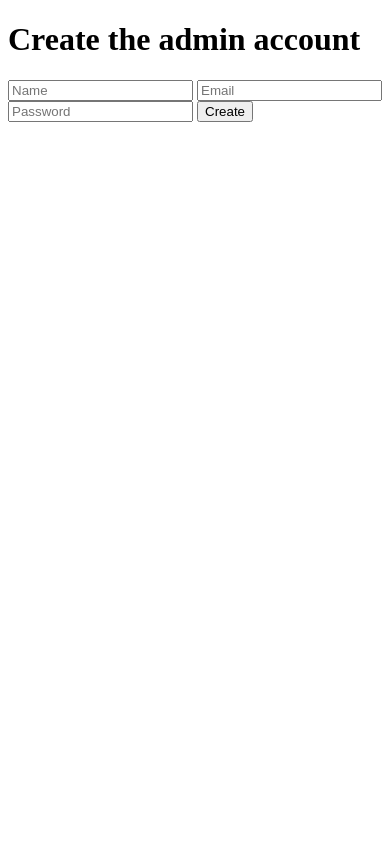
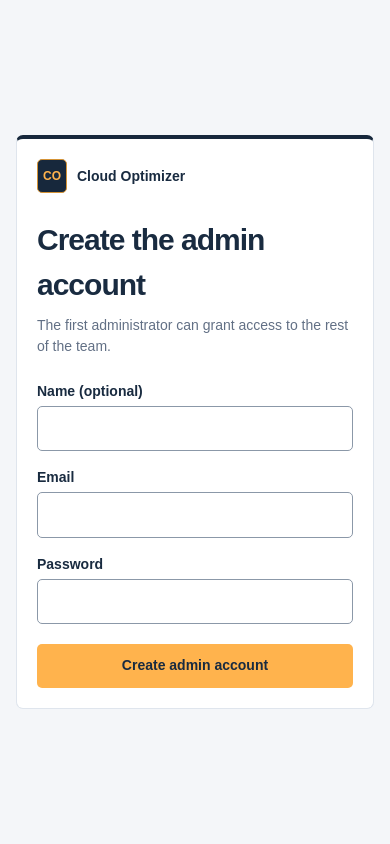
Before and after one commit to itssduy/Cloud-Optimizer, a Django app: page /setup/ in a window 390 px wide. Run offline with Django 5.2, Linux system fonts and the light colour scheme; data that the repository does not hold is empty.

Commit message:
Build team sign-in and access screens

```diff
--- a/app/cloud_optimizer/static/cloud_optimizer/dashboard.css
+++ b/app/cloud_optimizer/static/cloud_optimizer/dashboard.css
@@ -96,6 +96,42 @@ td small { display: block; margin-top: 4px; color: #627085; overflow-wrap: anywh
 .empty { color: #627085; padding: 28px 12px; }
 .page-footer { display: flex; justify-content: space-between; margin-top: 22px; color: #627085; font-size: 10px; }
 
+/* Sign-in, setup, and access-denied screens. */
+.access-page {
+    min-height: 100vh;
+    display: grid;
+    place-items: center;
+    padding: 2rem 1rem;
+}
+.access-card {
+    width: 100%;
+    max-width: 28rem;
+    padding: 2rem;
+    border-top: 4px solid #17283c;
+}
+.access-brand { display: flex; align-items: center; gap: 10px; margin-bottom: 1.5rem; font-weight: bold; }
+.access-brand .logo { background: #17283c; }
+.access-card h1 { margin-bottom: 0.5rem; }
+.access-form { display: grid; margin-top: 0.5rem; }
+.access-form label { margin: 1rem 0 0.25rem; font-weight: bold; }
+.access-form input {
+    width: 100%;
+    min-height: 44px;
+    padding: 0.6rem 0.75rem;
+    border: 1px solid #8b98a8;
+    border-radius: 5px;
+    font: inherit;
+    font-size: 1rem;
+    color: inherit;
+}
+.access-form input:focus-visible { outline: 2px solid #1e5798; outline-offset: 2px; }
+.access-action { margin-top: 1.25rem; }
+button.access-action { border: 0; font: inherit; font-weight: bold; cursor: pointer; }
+button.access-action:disabled { background: #f1d8b5; cursor: wait; }
+.access-help { margin-top: 1.5rem; padding-top: 1rem; border-top: 1px solid #dfe5ed; }
+.access-message { margin: 1rem 0; padding: 0.65rem 0.75rem; background: #eaf0f6; border-radius: 5px; }
+.access-message.error { background: #fff1f0; color: #8a2926; }
+
 /* Smaller screens: two cards per row, then a single-column layout. */
 @media (max-width: 1100px) {
     .cards { grid-template-columns: repeat(2, 1fr); }
@@ -115,4 +151,5 @@ td small { display: block; margin-top: 4px; color: #627085; overflow-wrap: anywh
     .number { font-size: 27px; }
     .section-heading { flex-wrap: wrap; gap: 12px; }
     .page-footer { flex-direction: column; gap: 4px; }
+    .access-card { padding: 1.25rem; }
 }
--- /dev/null
+++ b/app/cloud_optimizer/templates/cloud_optimizer/access.html
@@ -0,0 +1,17 @@
+{% extends "cloud_optimizer/base.html" %}
+{% load static %}
+{% block styles %}
+<link rel="stylesheet" href="{% static 'cloud_optimizer/dashboard.css' %}">
+{% endblock %}
+{% block page %}
+<main class="access-page">
+  <section class="panel access-card" aria-labelledby="access-heading">
+    <p class="access-brand"><span class="logo" aria-hidden="true">CO</span> Cloud Optimizer</p>
+    <h1 id="access-heading">{% block heading %}{% endblock %}</h1>
+    {% for message in messages %}
+    <p class="access-message {{ message.tags }}" {% if message.tags == 'error' %}role="alert"{% else %}role="status"{% endif %}>{{ message }}</p>
+    {% endfor %}
+    {% block access_content %}{% endblock %}
+  </section>
+</main>
+{% endblock %}
--- a/app/cloud_optimizer/templates/cloud_optimizer/base.html
+++ b/app/cloud_optimizer/templates/cloud_optimizer/base.html
@@ -1,10 +1,13 @@
 <!doctype html>
-<html>
+<html lang="en">
 <head>
   <meta charset="utf-8">
-  <title>Cloud Optimizer</title>
+  <meta name="viewport" content="width=device-width, initial-scale=1">
+  <title>{% block title %}Cloud Optimizer{% endblock %}</title>
+  {% block styles %}{% endblock %}
 </head>
 <body>
+  {% block page %}
   {% if me %}
     <p>
       {{ me.email }} ({{ me.role }})
@@ -15,5 +18,6 @@
   {% endif %}
   {% for message in messages %}<p>{{ message }}</p>{% endfor %}
   {% block content %}{% endblock %}
+  {% endblock %}
 </body>
 </html>
--- a/app/cloud_optimizer/templates/cloud_optimizer/setup.html
+++ b/app/cloud_optimizer/templates/cloud_optimizer/setup.html
@@ -1,11 +1,16 @@
-{% extends "cloud_optimizer/base.html" %}
-{% block content %}
-<h1>Create the admin account</h1>
-<form method="post">
+{% extends "cloud_optimizer/access.html" %}
+{% block title %}Set up team access · Cloud Optimizer{% endblock %}
+{% block heading %}Create the admin account{% endblock %}
+{% block access_content %}
+<p class="muted">The first administrator can grant access to the rest of the team.</p>
+<form class="access-form" method="post">
   {% csrf_token %}
-  <input name="name" placeholder="Name">
-  <input name="email" type="email" placeholder="Email" required>
-  <input name="password" type="password" placeholder="Password" required>
-  <button>Create</button>
+  <label for="name">Name (optional)</label>
+  <input id="name" name="name" autocomplete="name">
+  <label for="email">Email</label>
+  <input id="email" name="email" type="email" autocomplete="username" required>
+  <label for="password">Password</label>
+  <input id="password" name="password" type="password" autocomplete="new-password" required>
+  <button class="button access-action" type="submit">Create admin account</button>
 </form>
 {% endblock %}
--- a/app/cloud_optimizer/views.py
+++ b/app/cloud_optimizer/views.py
@@ -20,18 +20,26 @@ def home(request):
 def login_view(request):
     if not users.has_users():
         return redirect("setup")
+
+    email = ""
     if request.method == "POST":
-        user = users.authenticate(request.POST.get("email", ""), request.POST.get("password", ""))
-        if user:
-            auth.login(request, user)
-            return redirect("home")
-        messages.error(request, "Wrong email or password.")
-    return render(request, "cloud_optimizer/login.html")
+        email = request.POST.get("email", "").strip()
+        password = request.POST.get("password", "")
+        if email and password:
+            user = users.authenticate(email, password)
+            if user:
+                auth.login(request, user)
+                return redirect("home")
+            messages.error(request, "Wrong email or password.")
+        else:
+            messages.error(request, "Enter your email and password.")
+    return render(request, "cloud_optimizer/login.html", {"email": email})
 
 
 @require_POST
 def logout_view(request):
     auth.logout(request)
+    messages.info(request, "You have signed out.")
     return redirect("login")
 
 
```
Also changed, not shown: app/cloud_optimizer/auth.py (+6 -3 lines), app/cloud_optimizer/templates/cloud_optimizer/access_denied.html (added, +7 -0 lines), app/cloud_optimizer/templates/cloud_optimizer/login.html (+24 -7 lines), app/cloud_optimizer/tests.py (+9 -4 lines).
